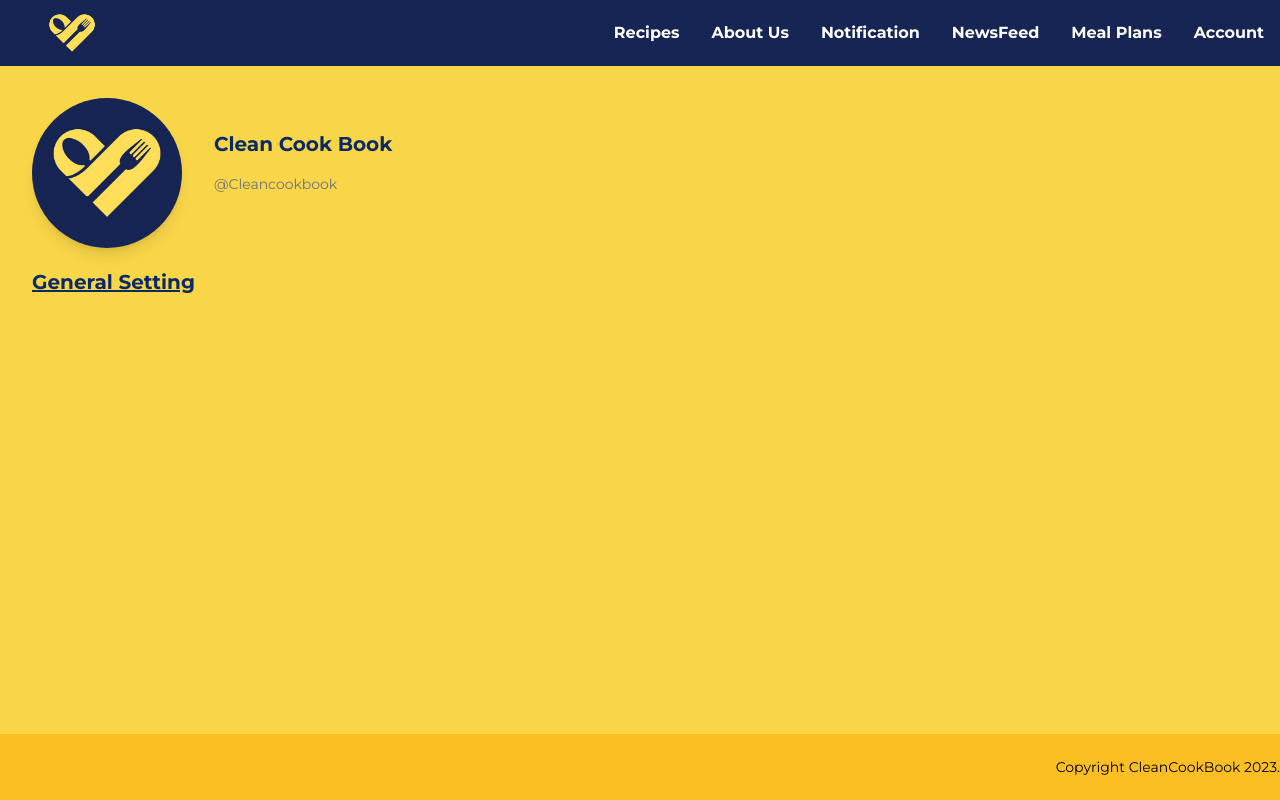
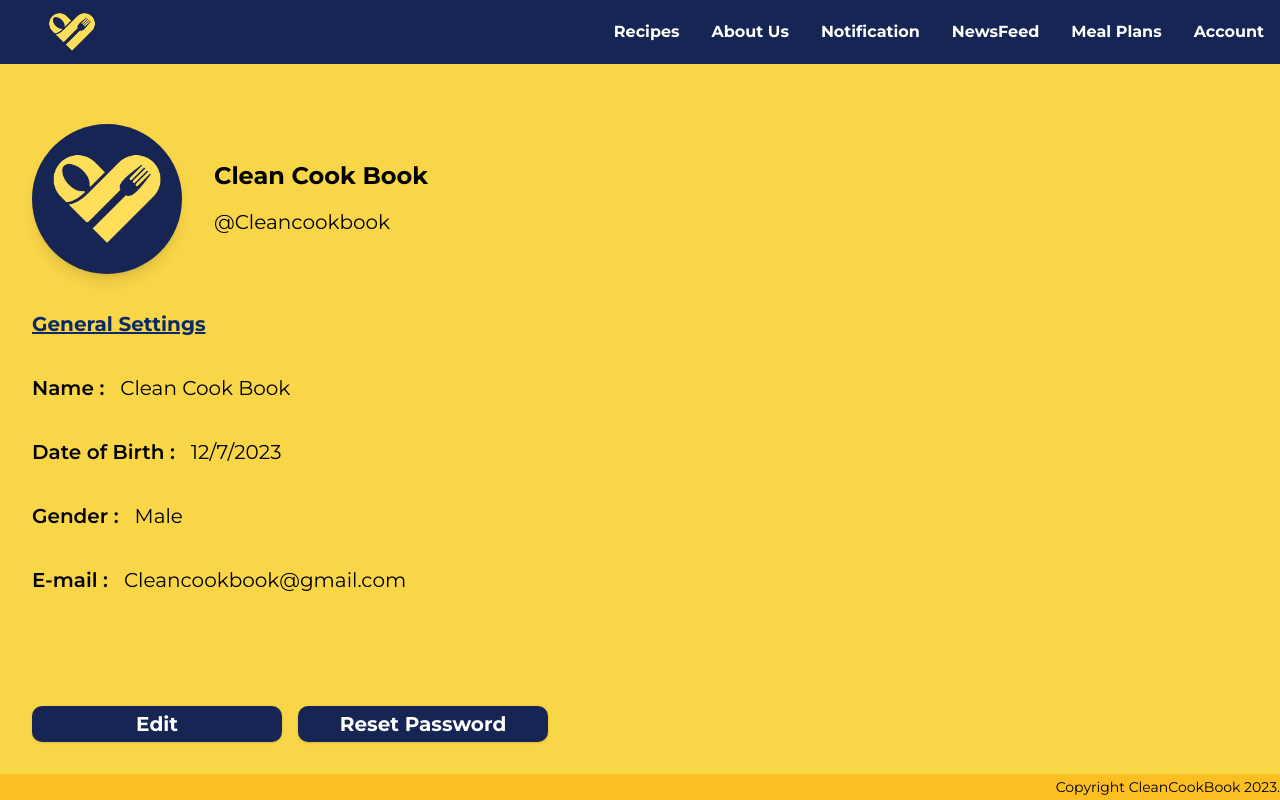
Before and after one commit to CleanCookBook/fyp-webapp, a Next.js app: page / in a window 1280 px wide. Built offline with nearby package versions, Linux system fonts and the light colour scheme.

Commit message:
account page
edited account page

```diff
--- a/components/Accountpage.js
+++ b/components/Accountpage.js
@@ -19,7 +19,7 @@ const Accountpage = () => {
 <div className="flex flex-col h-screen bg-[#F9D548]">
     <Navbar />
     <div className=" lg:w-4/5 lg:pr-8 p-8 flex flex-col h-screen bg-[#F9D548] text-[#0A2A67] justify-start items-start">
-      <div className="w-full max-w-md flex flex-row">
+    <div className="w-full max-w-md flex flex-row mt-7">
         <Image
             src="/logo.jpg"
             alt="Profile Picture"
@@ -27,13 +27,41 @@ const Accountpage = () => {
             height={150}
             className="rounded-full shadow-lg"
         />
-        <div className="flex flex-col mt-8 ml-8 gap-4">
-          <h1 className="flex flex-row text-xl font-bold">Clean Cook Book</h1>
-          <p className="text-sm text-gray-500">@Cleancookbook</p>
+        <div className="flex flex-col mt-9 ml-8 gap-4">
+          <h1 className="flex flex-row text-2xl font-bold text-black">Clean Cook Book</h1>
+          <p className="text-xl text-black">@Cleancookbook</p>
         </div>
     </div>
+
     <div>
-        <h2 className="text-xl underline font-bold left-10 mt-5">General Setting</h2>
+        <h2 className="text-xl underline font-bold left-10 mt-9">General Settings</h2>
+        <div className="flex flex-row mt-9 gap-4">
+            <p className="flex flex-row text-xl text-black font-semibold">Name :</p>
+            <p className="text-xl text-black">Clean Cook Book</p>
+        </div>
+        <div className="flex flex-row mt-9 gap-4">
+            <p className="flex flex-row text-xl text-black font-semibold">Date of Birth :</p>
+            <p className="text-xl text-black">12/7/2023</p>
+        </div>
+        <div className="flex flex-row mt-9 gap-4">
+            <p className="flex flex-row text-xl text-black font-semibold">Gender :</p>
+            <p className="text-xl text-black">Male</p>
+        </div>
+        <div className="flex flex-row mt-9 gap-4">
+            <p className="flex flex-row text-xl text-black font-semibold">E-mail :</p>
+            <p className="text-xl text-black">Cleancookbook@gmail.com</p>
+        </div>
+        <div className="flex flex-row mt-28 gap-4">
+            <button className="w-[250px] h-9 bg-blue-950 hover:bg-[#154083] text-white font-bold text-xl rounded-[10px] shadow">
+                <a href="#">Edit</a>
+            </button>
+
+            <button className="w-[250px] h-9 bg-blue-950 hover:bg-[#154083] text-white font-bold text-xl rounded-[10px] shadow">
+                <a href="#">Reset Password</a>
+            </button>
+        </div>
+
+
     </div>
     </div>
     <Footer />
```
Lines whose indentation alone changed are shown as unchanged.
